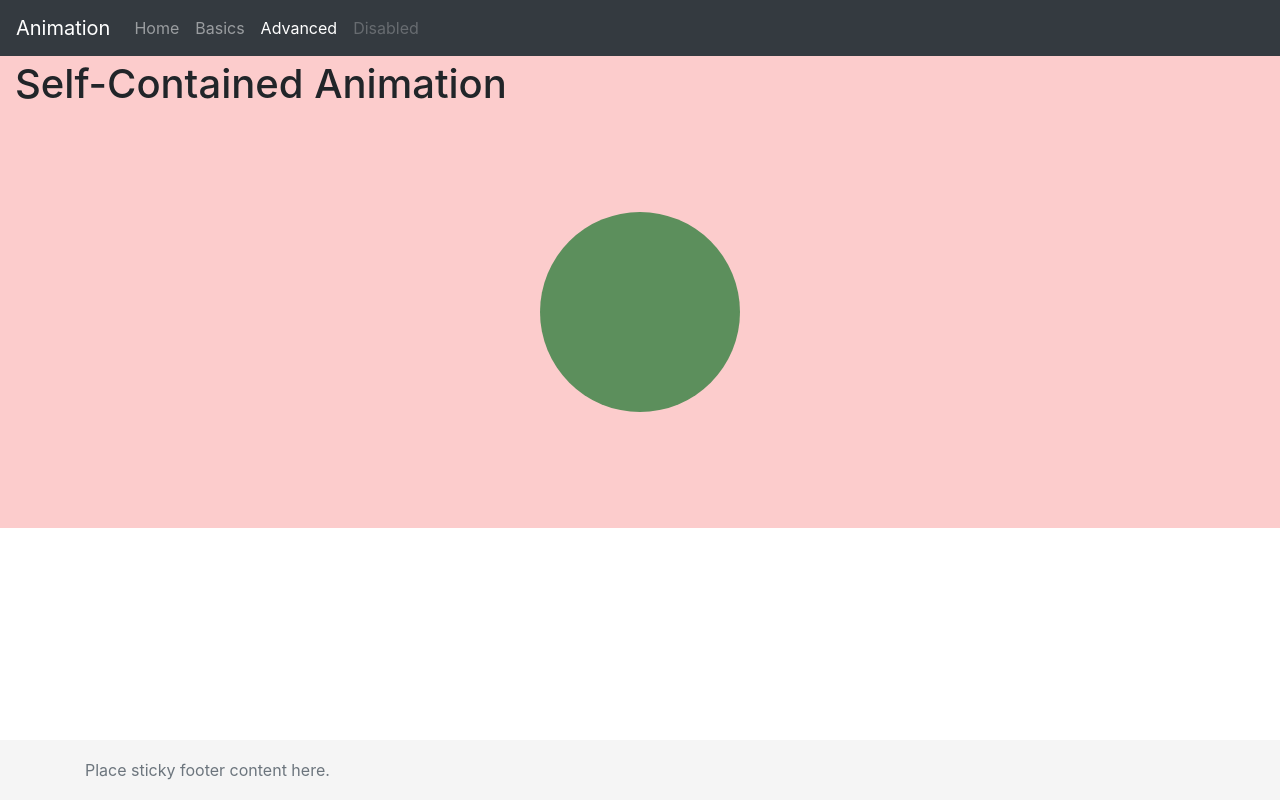
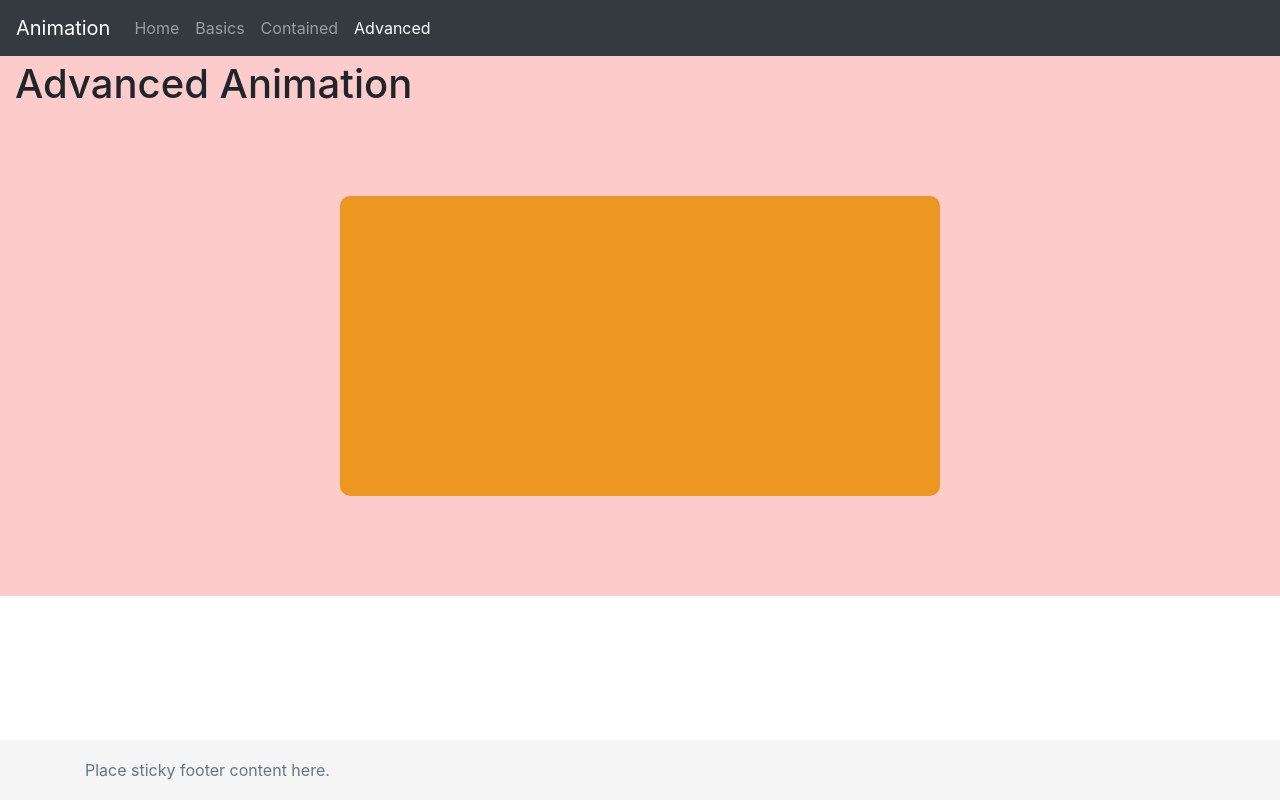
Before and after one commit to ibqn/ng-animation, an Angular app: page /advanced in a window 1280 px wide. Built offline with nearby package versions, Linux system fonts and the light colour scheme.

Commit message:
add fade animation

```diff
--- /dev/null
+++ b/src/app/advanced/advanced.component.html
@@ -0,0 +1,8 @@
+<h1>Advanced Animation</h1>
+<div class="container-fluid">
+  <div class="row">
+    <div class="col-12">
+      <app-fade-block></app-fade-block>
+    </div>
+  </div>
+</div>
--- /dev/null
+++ b/src/app/advanced/advanced.component.ts
@@ -0,0 +1,16 @@
+import { Component, OnInit } from '@angular/core';
+
+
+@Component({
+  selector: 'app-advanced',
+  templateUrl: './advanced.component.html',
+  styleUrls: ['./advanced.component.sass']
+})
+export class AdvancedComponent implements OnInit {
+
+  constructor() { }
+
+  ngOnInit() {
+  }
+
+}
--- a/src/app/app-routing.module.ts
+++ b/src/app/app-routing.module.ts
@@ -3,12 +3,14 @@ import { RouterModule, Routes } from '@angular/router';
 import { HomeComponent } from './home/home.component';
 import { BasicsComponent } from './basics/basics.component';
 import { ContainedComponent } from './contained/contained.component';
+import { AdvancedComponent } from './advanced/advanced.component';
 
 
 const appRoutes: Routes = [
   { path: 'home', component: HomeComponent },
   { path: 'basics', component: BasicsComponent },
-  { path: 'advanced', component: ContainedComponent },
+  { path: 'contained', component: ContainedComponent },
+  { path: 'advanced', component: AdvancedComponent },
   { path: '',   redirectTo: '/home', pathMatch: 'full' },
 // { path: '**', component: PageNotFoundComponent }
 ];
--- a/src/app/app.component.html
+++ b/src/app/app.component.html
@@ -14,9 +14,10 @@
           <a class="nav-link" routerLink="/basics" >Basics</a>
         </li>
         <li class="nav-item" routerLinkActive="active">
+          <a class="nav-link" routerLink="/contained" >Contained</a>
+        </li>
+        <li class="nav-item" routerLinkActive="active">
           <a class="nav-link" routerLink="/advanced" >Advanced</a>
-        <li class="nav-item">
-          <a class="nav-link disabled" >Disabled</a>
         </li>
       </ul>
     </div>
--- a/src/app/app.module.ts
+++ b/src/app/app.module.ts
@@ -9,6 +9,8 @@ import { BasicsComponent } from './basics/basics.component';
 import { AnimationBoxComponent } from './animation-box/animation-box.component';
 import { MouseComponent } from './mouse/mouse.component';
 import { ContainedComponent } from './contained/contained.component';
+import { FadeBlockComponent } from './fade-block/fade-block.component';
+import { AdvancedComponent } from './advanced/advanced.component';
 
 
 @NgModule({
@@ -18,7 +20,9 @@ import { ContainedComponent } from './contained/contained.component';
     BasicsComponent,
     AnimationBoxComponent,
     MouseComponent,
-    ContainedComponent
+    ContainedComponent,
+    FadeBlockComponent,
+    AdvancedComponent
   ],
   imports: [
     BrowserModule,
--- /dev/null
+++ b/src/app/fade-block/fade-block.component.html
@@ -0,0 +1 @@
+<div class="fade-block mx-auto" [@animationState]></div>
--- /dev/null
+++ b/src/app/fade-block/fade-block.component.sass
@@ -0,0 +1,7 @@
+.fade-block
+  background-color: #ec971f
+  width: 600px
+  height: 300px
+  border-radius: 10px
+  margin: 5rem
+  opacity: 1.0
--- /dev/null
+++ b/src/app/fade-block/fade-block.component.ts
@@ -0,0 +1,31 @@
+import { Component, OnInit } from '@angular/core';
+import {
+  trigger,
+  state,
+  style,
+  animate,
+  transition,
+  useAnimation,
+} from '@angular/animations';
+
+import { fadeAnimation } from './fade.animation';
+
+
+@Component({
+  selector: 'app-fade-block',
+  templateUrl: './fade-block.component.html',
+  styleUrls: ['./fade-block.component.sass'],
+  animations: [ trigger('animationState', [
+    transition('void => *', [
+      useAnimation(fadeAnimation)
+    ])
+  ])]
+})
+export class FadeBlockComponent implements OnInit {
+
+  constructor() { }
+
+  ngOnInit() {
+  }
+
+}
--- /dev/null
+++ b/src/app/fade-block/fade.animation.ts
@@ -0,0 +1,11 @@
+import { animate, animation, style } from '@angular/animations';
+
+
+export const fadeAnimation = animation([
+  style({
+    opacity: '0',
+  }),
+  animate('800ms 300ms ease-in-out', style({
+    opacity: '1',
+  }))
+]);
```
Also changed, not shown: src/app/advanced/advanced.component.sass (added), 2 other files (tests, documents, lock files or other folders).
